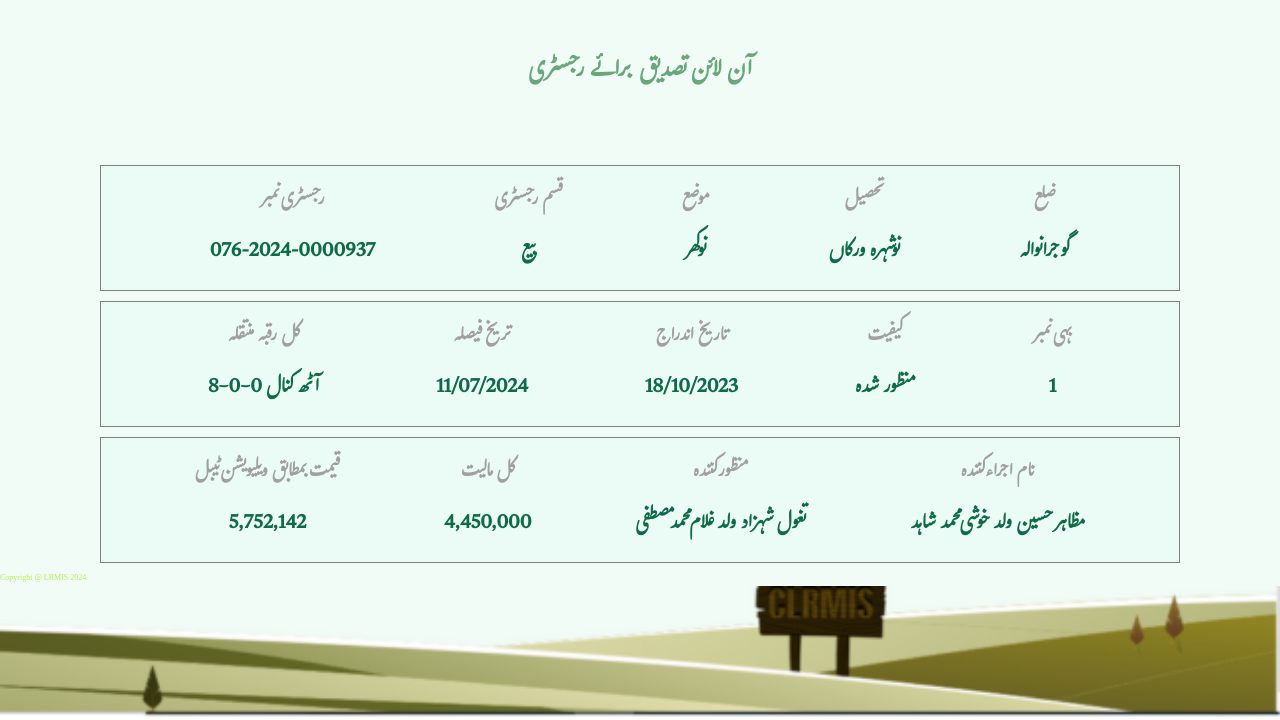
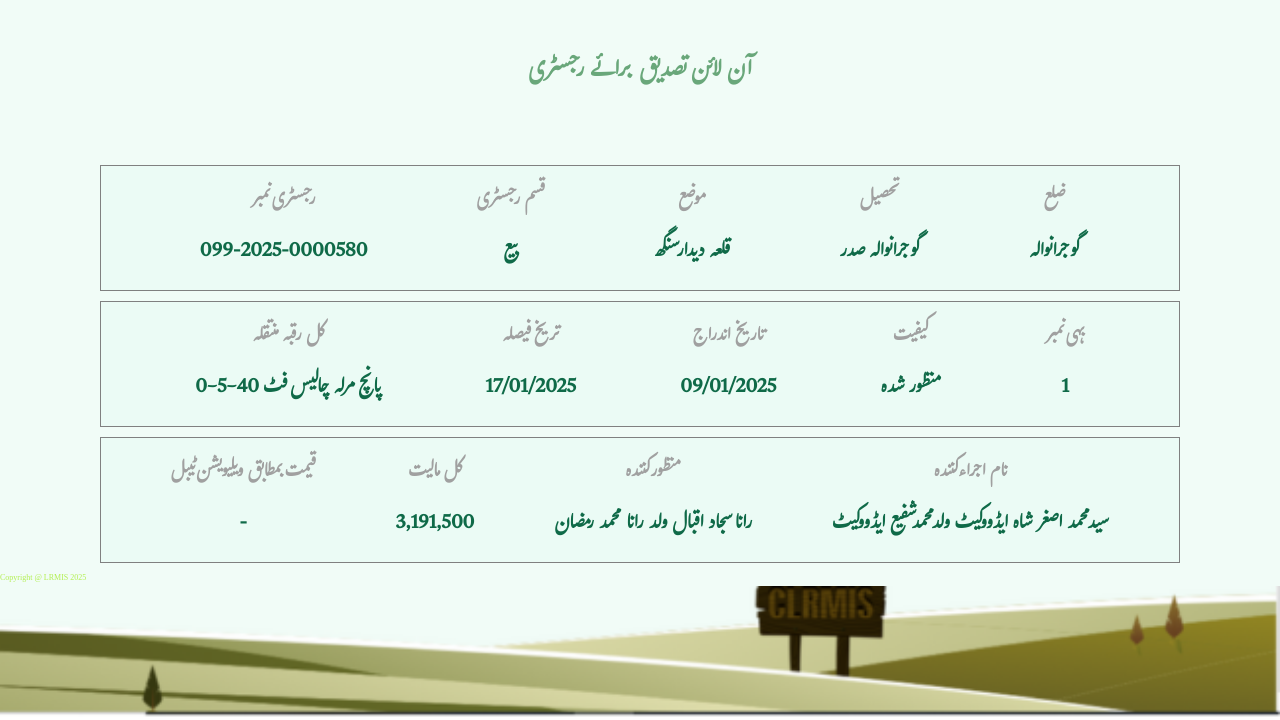
Before and after one commit to punjabzameen/Punjab42, a plain HTML site: page index.html in a window 1280 px wide. Shown: the part 80-800 px from the top of the page. Drawn offline with Linux system fonts and the light colour scheme.

Commit message:
Update index.html

```diff
--- a/index.html
+++ b/index.html
@@ -32,7 +32,7 @@
             <div class="item text1">
                 <h3>رجسٹری نمبر
                 </h3>
-                <p>076-2024-0000937
+                <p>099-2025-0000580
                 </p>
             </div>
             <div class="item text2"><h3>قسم رجسٹری
@@ -42,13 +42,13 @@
             <div class="item text3">
                 <h3>موضع
                 </h3>
-                <p>نوکھر
+                <p>قلعہ دیدار سنگھ
                 </p>
             </div>
             <div class="item text4">
                 <h3>تحصیل
                 </h3>
-                <p>نوشہرہ ورکاں
+                <p>گوجرانوالہ صدر
                 </p>
             </div>
             <div class="item text5">
@@ -63,18 +63,18 @@
             <div class="item text1">
                 <h3>کل رقبہ منتقلہ
                 </h3>
-                <p>8-0-0 آٹھ کنال
+                <p>0-5-40 پانچ مرلہ چالیس فٹ
                 </p>
             </div>
             <div class="item text2"><h3>تریخ فیصلہ
 
             </h3>
-            <p>11/07/2024
+            <p>17/01/2025
             </p></div>
             <div class="item text3">
                 <h3>تاریخ اندراج
                 </h3>
-                <p>18/10/2023
+                <p>09/01/2025
                 </p>
             </div>
             <div class="item text4">
@@ -95,23 +95,23 @@
             <div class="item text1">
                 <h3>قیمت بمطابق ویلیویشن ٹیبل
                 </h3>
-                <p>5,752,142
+                <p>-
                 </p>
             </div>
             <div class="item text2"><h3>کل مالیت
             </h3>
-            <p>4,450,000
+            <p>3,191,500
             </p></div>
             <div class="item text3">
                 <h3>منظور کنندہ
                 </h3>
-                <p>تغول شہزاد ولد غلام محمد مصطفی
+                <p>رانا سجاد اقبال ولد رانا محمد رمضان
                 </p>
             </div>
             <div class="item text4">
                 <h3>نام اجراء کنندہ
                 </h3>
-                <p>مظاہر حسین ولد خوشی محمد شاہد
+                <p>سید محمد اصغر شاہ ایڈووکیٹ ولد محمد شفیع ایڈووکیٹ
                 </p>
             </div>
 
@@ -120,7 +120,7 @@
     </section>
     <!-- ----------------- Inage section------------------ -->
      <div class="bottom_img">
-        Copyright @ LRMIS 2024
+        Copyright @ LRMIS 2025
 
      </div>
      <!-- <div class="main">
```
